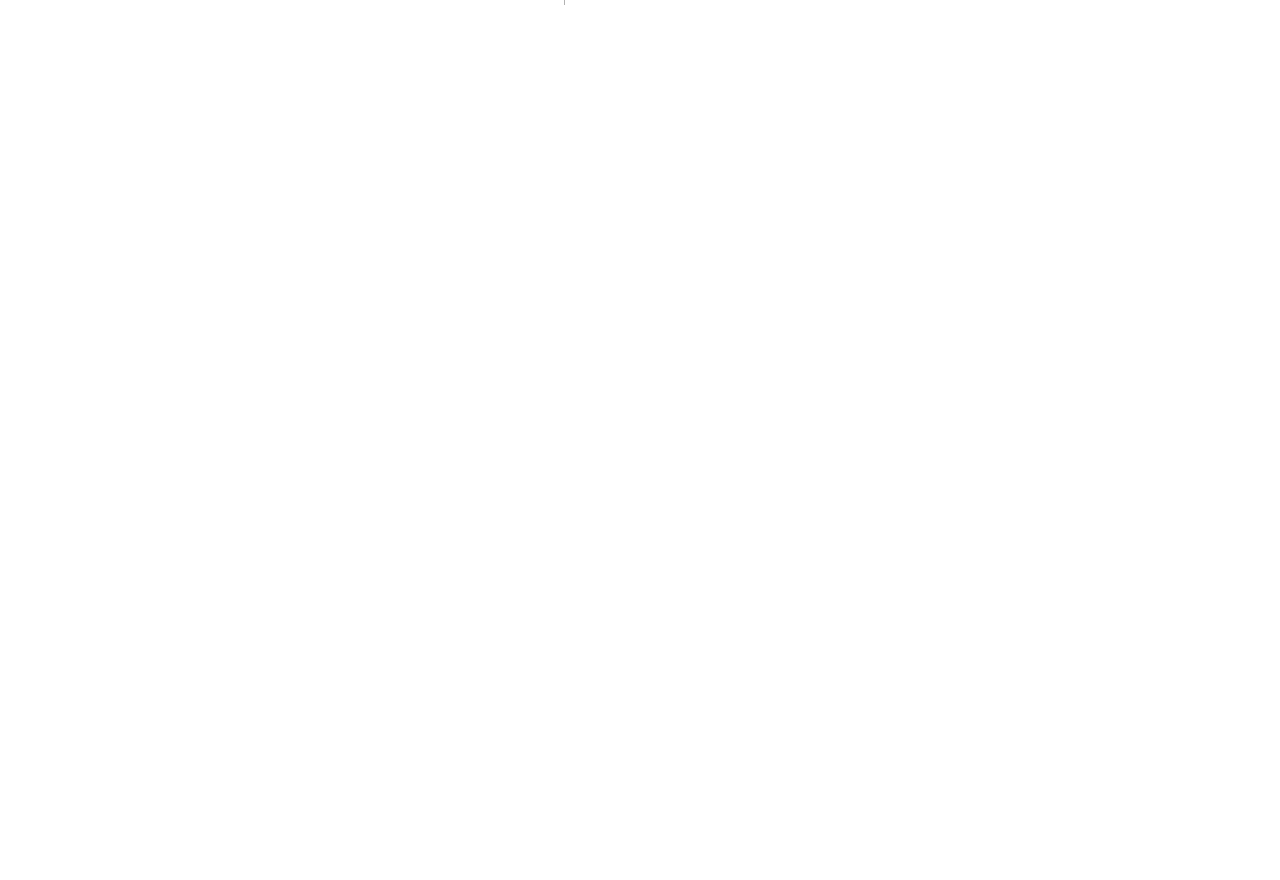
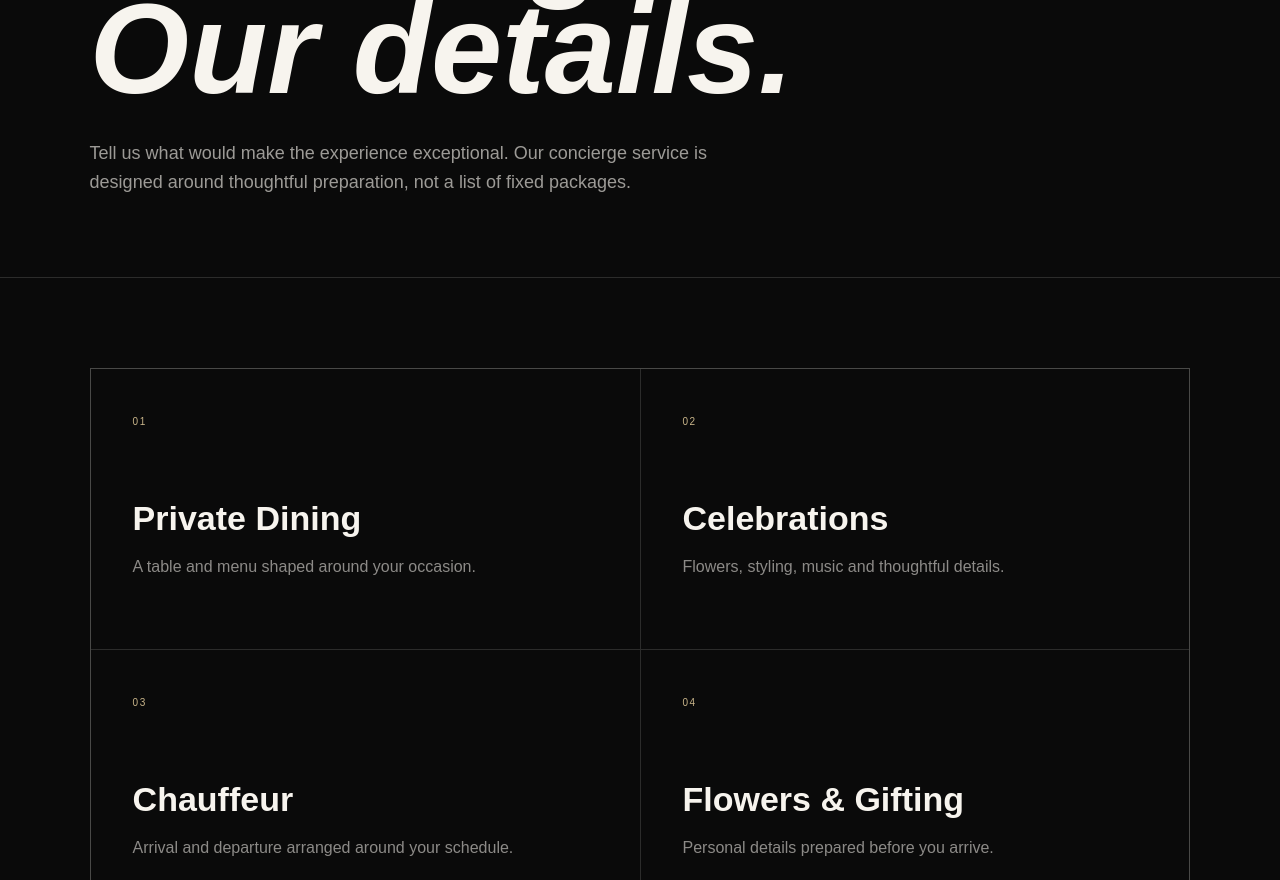
Before and after one commit to novacoreng/MeridenSky, a Next.js app: page /concierge in a window 1280 px wide. Before the commit this address had no page. Shown: the part 420-1300 px from the top of the page. Before the commit the page ends 800 px from the top, so only its background shows below. Built offline with nearby package versions, Linux system fonts and the light colour scheme.

Commit message:
feat: build Meridian Sky concierge page

```diff
--- /dev/null
+++ b/src/app/concierge/page.tsx
@@ -0,0 +1,14 @@
+import SiteHeader from "@/components/SiteHeader";
+import SiteFooter from "@/components/SiteFooter";
+import "../section.css";
+
+const services = [
+  ["01", "Private Dining", "A table and menu shaped around your occasion."],
+  ["02", "Celebrations", "Flowers, styling, music and thoughtful details."],
+  ["03", "Chauffeur", "Arrival and departure arranged around your schedule."],
+  ["04", "Flowers & Gifting", "Personal details prepared before you arrive."],
+  ["05", "Entertainment", "Music and atmosphere tailored to the night."],
+  ["06", "Bespoke Requests", "Tell us what you need and we will explore it."],
+];
+
+export default function ConciergePage(){return <main className="subPage"><SiteHeader/><section className="subHero"><p className="eyebrow">LUXURY CONCIERGE</p><h1>Your night.<br /><em>Our details.</em></h1><p>Tell us what would make the experience exceptional. Our concierge service is designed around thoughtful preparation, not a list of fixed packages.</p></section><section className="content"><div className="contentGrid">{services.map(([i,t,d])=><article className="contentCard" key={i}><span className="index">{i}</span><h2>{t}</h2><p>{d}</p></article>)}</div></section><section className="pageCta"><p className="eyebrow">MAKE A REQUEST</p><h2>What can we<br /><em>arrange?</em></h2><p>Send your dates, occasion and what you have in mind. The team will respond with the next steps.</p><a className="textLink" href="mailto:hello@meridiansky.co.uk?subject=Meridian%20Sky%20Concierge%20Request">Request concierge ↗</a></section><SiteFooter/></main>}
```
